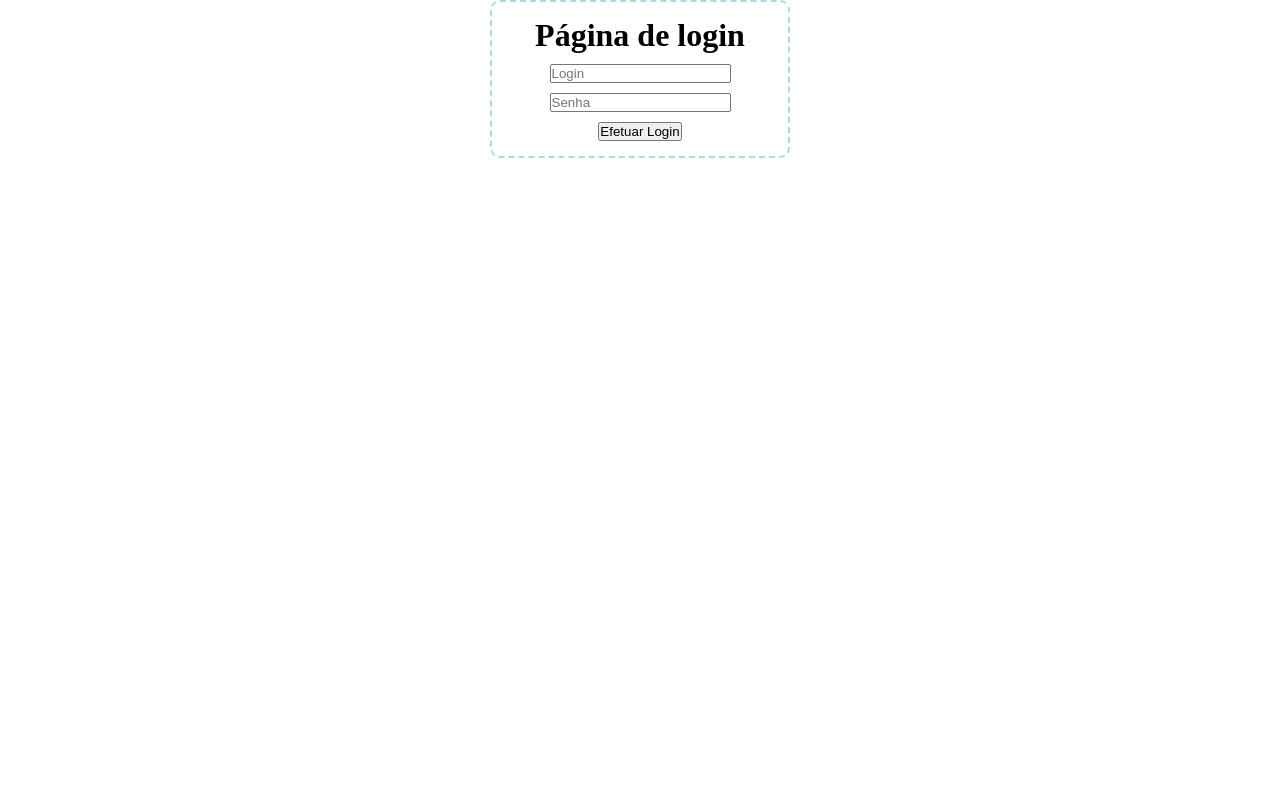
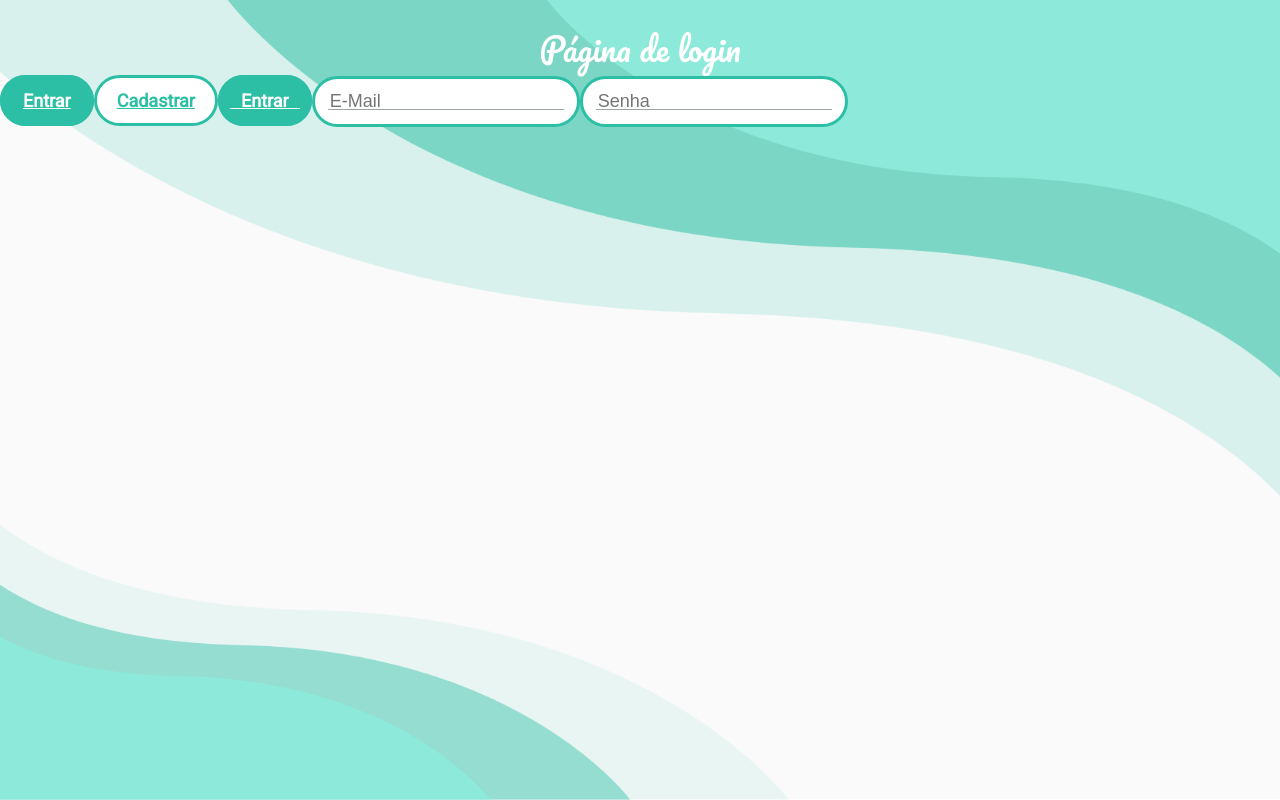
Before and after one commit to 1ChristianAlex/ladies-first, a React (Create React App) app in the folder frontend/: page /login in a window 1280 px wide. Built offline with nearby package versions, Linux system fonts and the light colour scheme.

Commit message:
feat: LoginForm and Title component with styles

```diff
--- a/frontend/src/components/Input/Input.jsx
+++ b/frontend/src/components/Input/Input.jsx
@@ -1,14 +1,16 @@
 import React from 'react';
 
-import { StyledInput } from './styles';
+import { Container, StyledInput } from './styles';
 
 const Input = ({ type, value, onChange, placeholder }) => (
+  <Container>
     <StyledInput
       type={type}
       value={value}
       onChange={e => onChange(e)}
       placeholder={placeholder}
     />
+  </Container>
 );
 
 Input.defaultProps = {
--- a/frontend/src/components/Input/styles.js
+++ b/frontend/src/components/Input/styles.js
@@ -1,7 +1,26 @@
 import styled from 'styled-components';
 import { Colors } from 'styles';
+
+export const Container = styled.span`
+  position: relative;
+
+  ::after {
+    content: '';
+    position: absolute;
+    width: 88%;
+    border-bottom: 1px solid ${Colors.lightGray};
+    bottom: 0px;
+    left: 50%;
+    transform: translateX(-50%);
+  }
+`;
 
 export const StyledInput = styled.input`
   background: ${Colors.white};
   color: ${Colors.dark};
+  padding: 12px 15px;
+  border-radius: 30px;
+  border: 3px solid ${Colors.primary};
+  font-size: 18px;
+  position: relative;
 `;
--- /dev/null
+++ b/frontend/src/components/LoginForm/styles.js
@@ -0,0 +1,3 @@
+import styled from 'styled-components';
+
+export const Container = styled.div``;
--- /dev/null
+++ b/frontend/src/components/Title/Title.jsx
@@ -0,0 +1,20 @@
+import React from 'react';
+import styled from 'styled-components';
+import { Colors } from 'styles';
+
+const Title = ({ text, underlined = false, size = 40 }) => (
+  <StyledTitle underlined={underlined}>{text}</StyledTitle>
+);
+
+const StyledTitle = styled.h1`
+  font-family: Pacifico, sans-serif;
+  font-size: ${props => props.size}px;
+  font-weight: normal;
+  color: ${Colors.white};
+  text-decoration: ${props => props.underlined && 'underlined'};
+  text-align: center;
+  padding-top: 20px;
+  position: relative;
+`;
+
+export default Title;
--- a/frontend/src/components/index.js
+++ b/frontend/src/components/index.js
@@ -1,3 +1,5 @@
 export { default as Button } from './Button/Button';
 export { default as Logo } from './Logo/Logo';
 export { default as Input } from './Input/Input';
+export { default as LoginForm } from './LoginForm/LoginForm';
+export { default as Title } from './Title/Title';
--- a/frontend/src/pages/Home/Home.jsx
+++ b/frontend/src/pages/Home/Home.jsx
@@ -1,14 +1,10 @@
 import React from 'react';
-import { Logo, Button, Input } from 'components';
+import { Logo } from 'components';
 import { Container } from './styles';
 
 const Home = () => (
   <Container>
     <Logo />
-    <Button text="Entrar" href="https://google.com" />
-    <Button text="Cadastrar" active href="https://google.com" />
-    <Button text="Entrar" bigger href="https://google.com" />
-    <Input placeholder="E-Mail" />
   </Container>
 );
 
--- a/frontend/src/pages/Login/Login.jsx
+++ b/frontend/src/pages/Login/Login.jsx
@@ -1,20 +1,25 @@
-import React from "react";
-import { useLocation } from "react-router-dom";
+import React from 'react';
+import { Button, Input, LoginForm, Title } from 'components';
+import { useLocation } from 'react-router-dom';
 
-import { Form } from "./styles";
+import { Form, Container } from './styles';
 
 const Login = () => {
   // TODO: Criar um custom hook pra diminuir código
   const { state } = useLocation();
 
   return (
-    <Form>
-      {state && state.message}
-      <h1>Página de login</h1>
-      <input type="text" placeholder="Login" />
-      <input type="password" placeholder="Senha" />
-      <button>Efetuar Login</button>
-    </Form>
+    <Container>
+      <LoginForm>
+        {state && state.message}
+        <Title underlined text="Página de login" />
+        <Button text="Entrar" href="https://google.com" />
+        <Button text="Cadastrar" active href="https://google.com" />
+        <Button text="Entrar" bigger href="https://google.com" />
+        <Input placeholder="E-Mail" type="email" />
+        <Input placeholder="Senha" type="password" />
+      </LoginForm>
+    </Container>
   );
 };
 
--- a/frontend/src/pages/Login/styles.js
+++ b/frontend/src/pages/Login/styles.js
@@ -1,4 +1,5 @@
-import styled from "styled-components";
+import styled from 'styled-components';
+import { images } from 'assets';
 
 export const Form = styled.div`
   display: flex;
@@ -14,3 +15,29 @@ export const Form = styled.div`
     margin: 5px 0px;
   }
 `;
+
+export const Container = styled.div`
+  width: 100%;
+  height: 100%;
+  background: url(${images.background});
+  background-size: cover;
+  background-position: center;
+  position: relative;
+
+  :after {
+    top: 0;
+    left: 0;
+    z-index: 0;
+    content: '';
+    display: block;
+    width: 100%;
+    height: 100%;
+    background-color: #fbfbfb60;
+    position: absolute;
+  }
+
+  > * {
+    position: relative;
+    z-index: 1;
+  }
+`;
```
Also changed, not shown: frontend/src/components/LoginForm/LoginForm.jsx (added, +7 -0 lines). Lines whose indentation alone changed are shown as unchanged.
